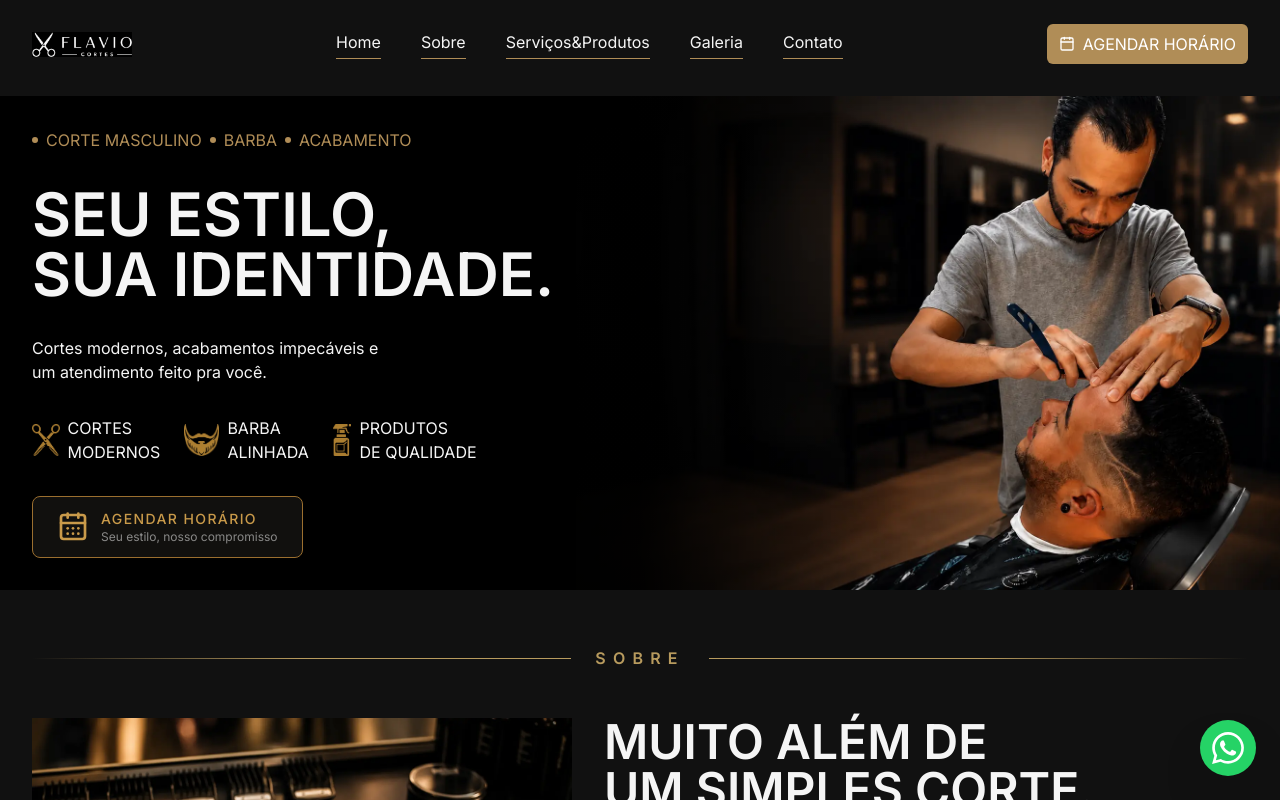
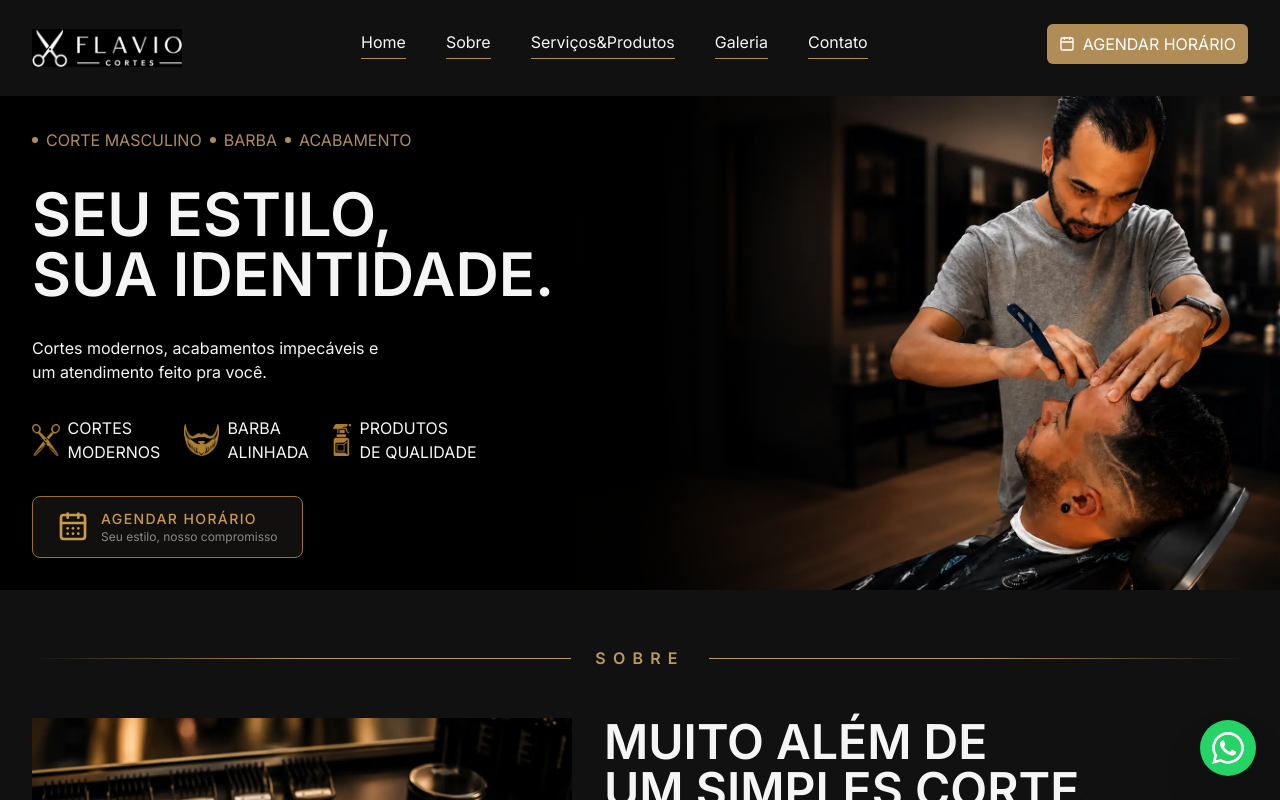
Before and after one commit to TamuraFelipe/Flavio_Cortes, a React (Vite) app: page / in a window 1280 px wide. Shown: the top 800 px of the page. Built offline with nearby package versions, Linux system fonts and the light colour scheme.

Commit message:
style: logo size

```diff
--- a/src/components/ui/Logo/index.jsx
+++ b/src/components/ui/Logo/index.jsx
@@ -2,13 +2,9 @@ import logo from "../../../assets/logo_dark.png";
 
 const Logo = () => {
   return (
-    <img
-      src={logo}
-      alt="Description"
-      width={100}
-      height={30}
-      alt="Flavio Cortes"
-    />
+    <div className="w-30 h-7.5 lg:w-37.5">
+      <img src={logo} alt="Flavio Cortes" className="w-full" />
+    </div>
   );
 };
 
```
